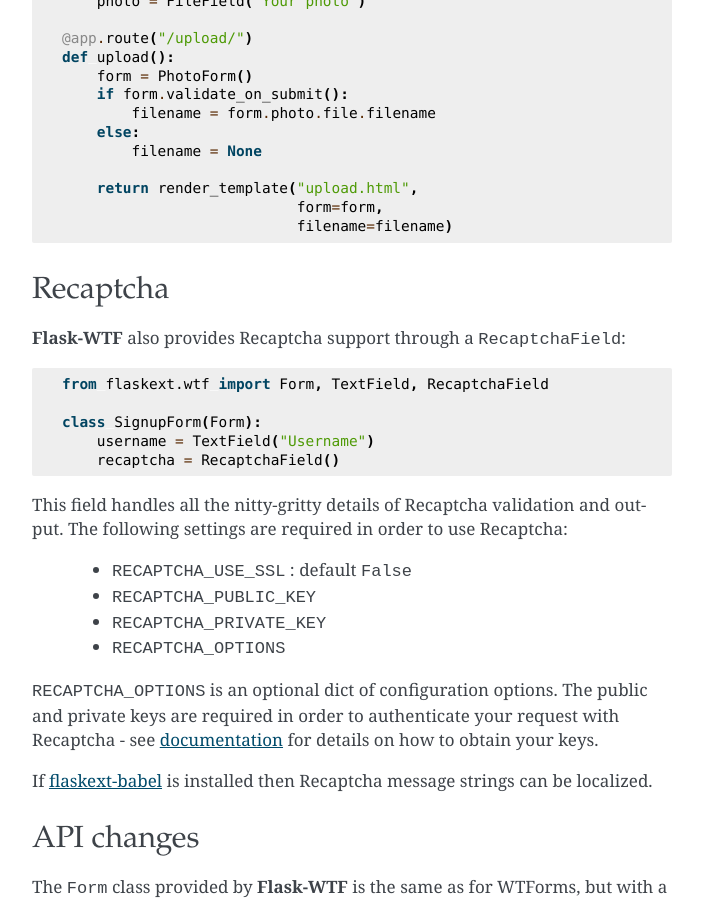
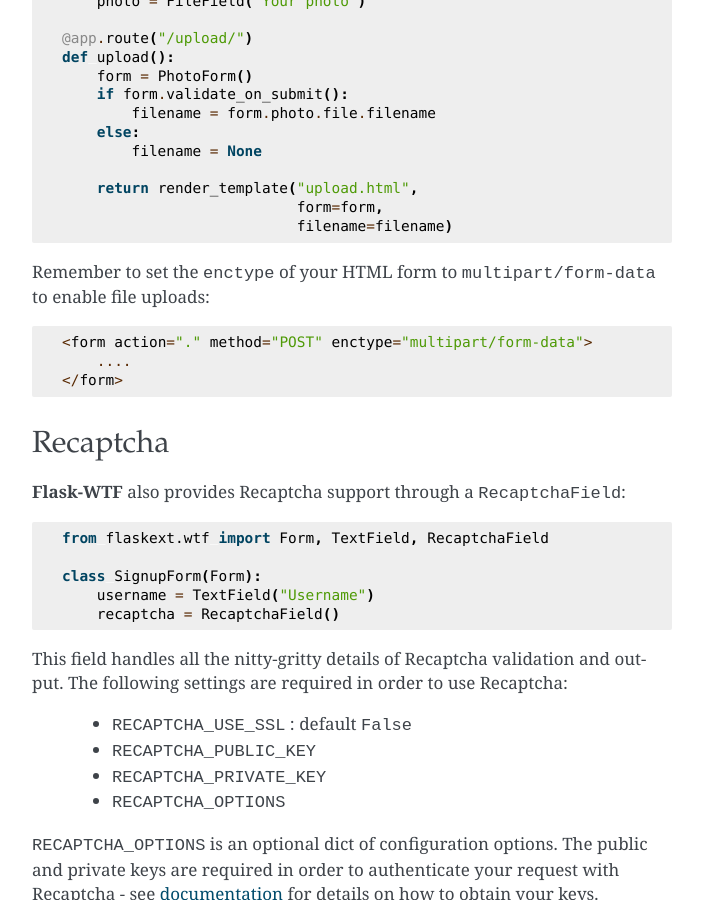
Before and after one commit to Khan/flask-wtf, a Sphinx documentation site: the page built from docs/index.rst, in a window 1280 px wide and 900 px high, scrolled down 2183 px. Shown: the whole window, without its empty margins (288-991 px from the left). Built offline with Sphinx 7.4.7, drawn with Linux system fonts in a browser that asks for light colours.

Commit message:
upload doc change

```diff
--- a/docs/index.rst
+++ b/docs/index.rst
@@ -103,6 +103,12 @@ For example::
                                form=form,
                                filename=filename)
 
+Remember to set the ``enctype`` of your HTML form to ``multipart/form-data`` to enable file uploads::
+
+    <form action="." method="POST" enctype="multipart/form-data">
+        ....
+    </form>
+
 Recaptcha
 ---------
 
```
Also changed, not shown: 1 other file.
